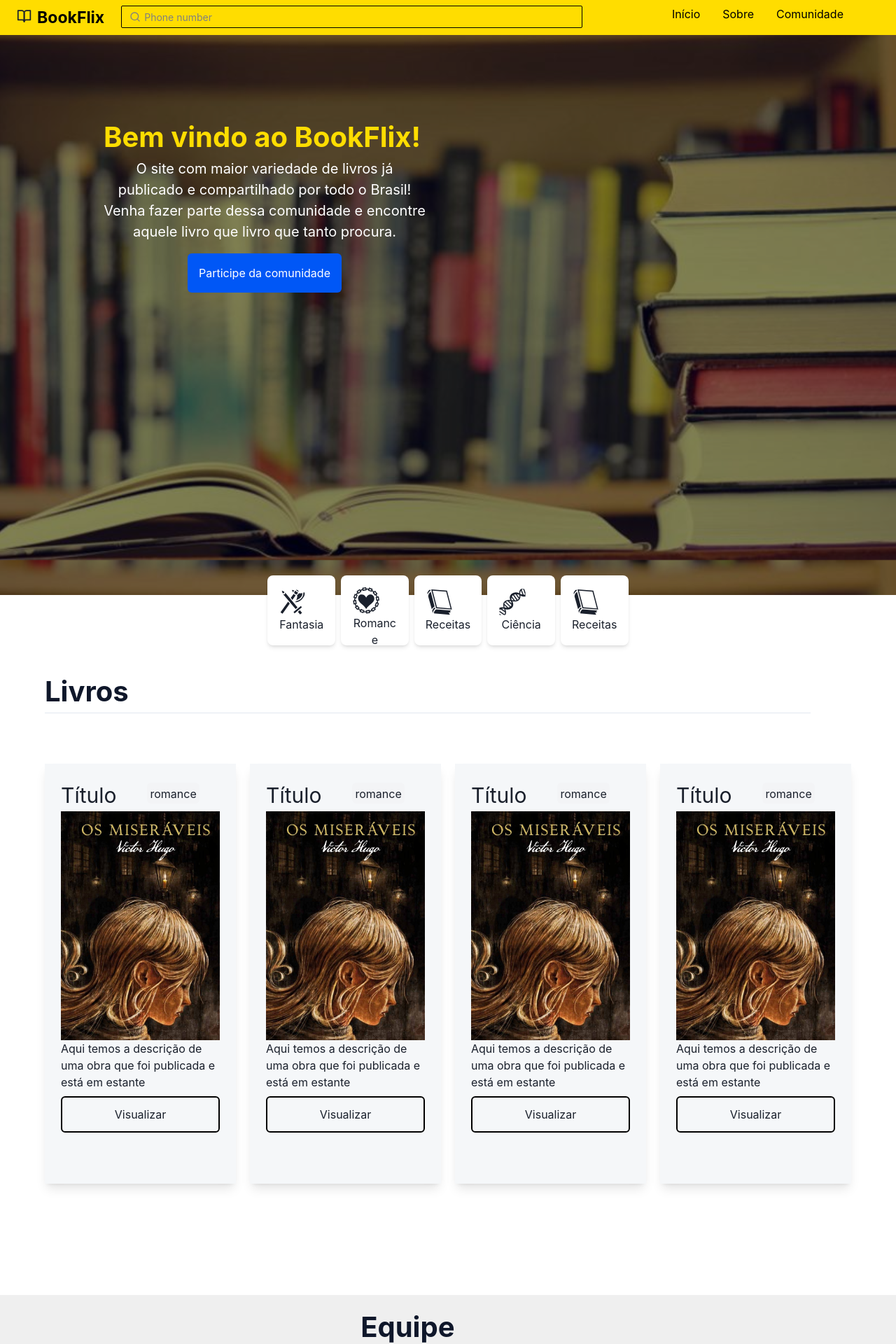
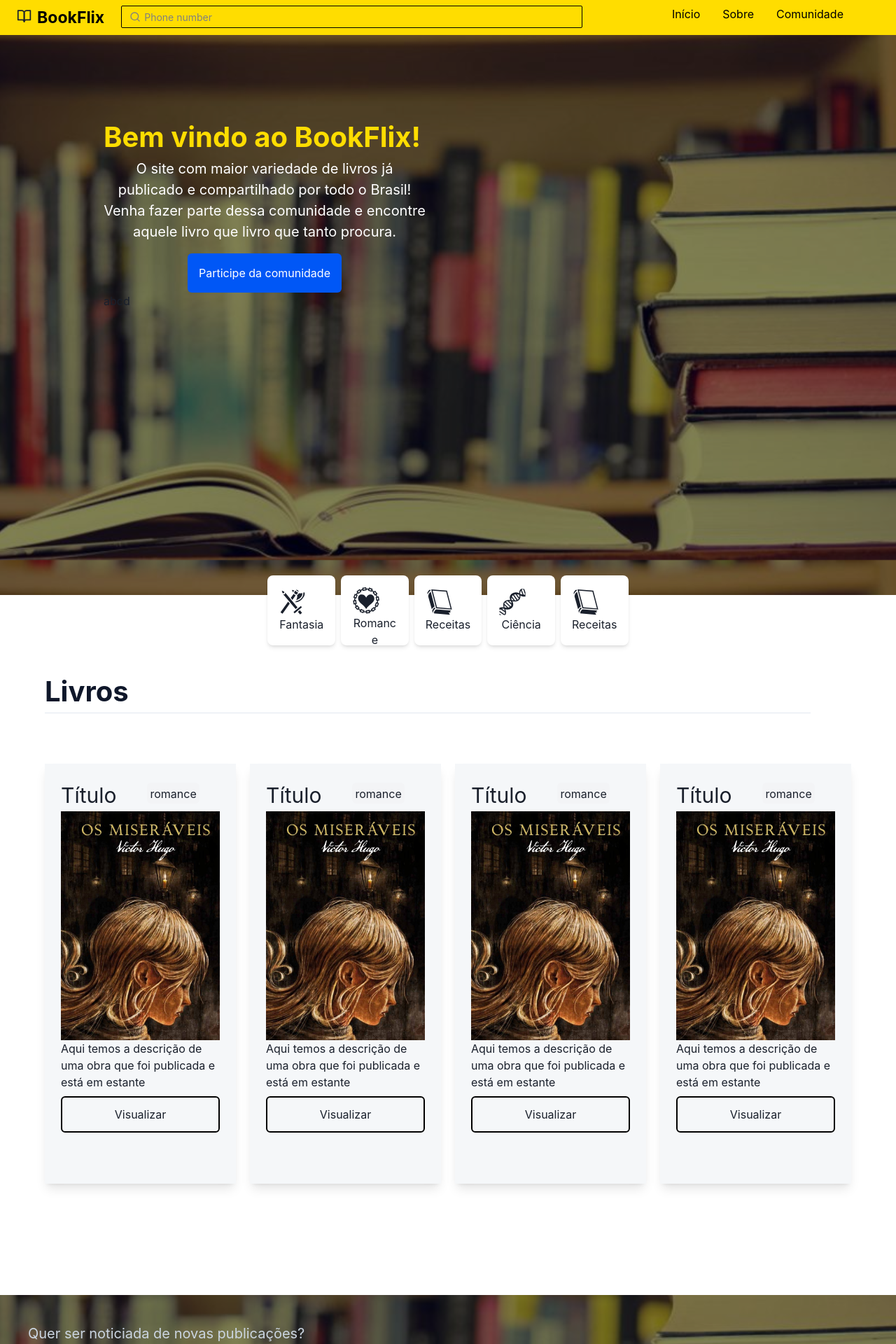
Before and after one commit to StefWolf/BookFlix, a React (Vite) app: page / in a window 1280 px wide. Shown: the top 1920 px of the page at 70% size. Built offline with nearby package versions, Linux system fonts and the light colour scheme.

Commit message:
aioshfoifd #1

```diff
--- a/src/Pages/Home.jsx
+++ b/src/Pages/Home.jsx
@@ -30,6 +30,9 @@ export default function Home(){
                                         </Center>
 
                                     </div>
+                                    <div>
+                                        <p>abcd</p>
+                                    </div>
                                 </div>
                             </div>
                         </div>
@@ -49,7 +52,6 @@ export default function Home(){
                         <CardBook />
                     </section>
                </div>
-               <Equipe />
                <div className=" w-full h-[220px]  bg-black/50 p-10">
                     <div className=" flex-col">
                         <h1 className="text-slate-300 text-[20px]">Quer ser noticiada de novas publicações?</h1>
```
